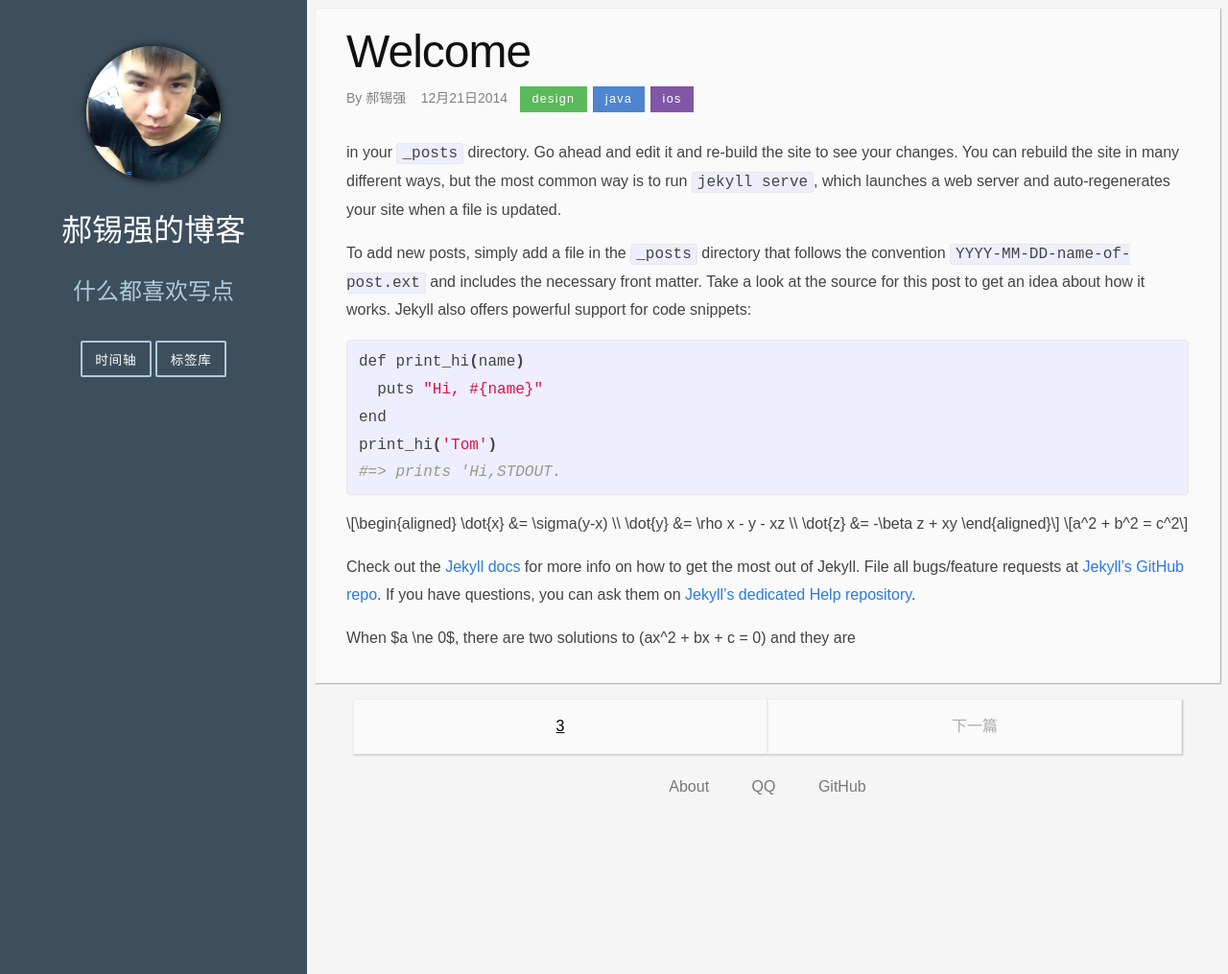
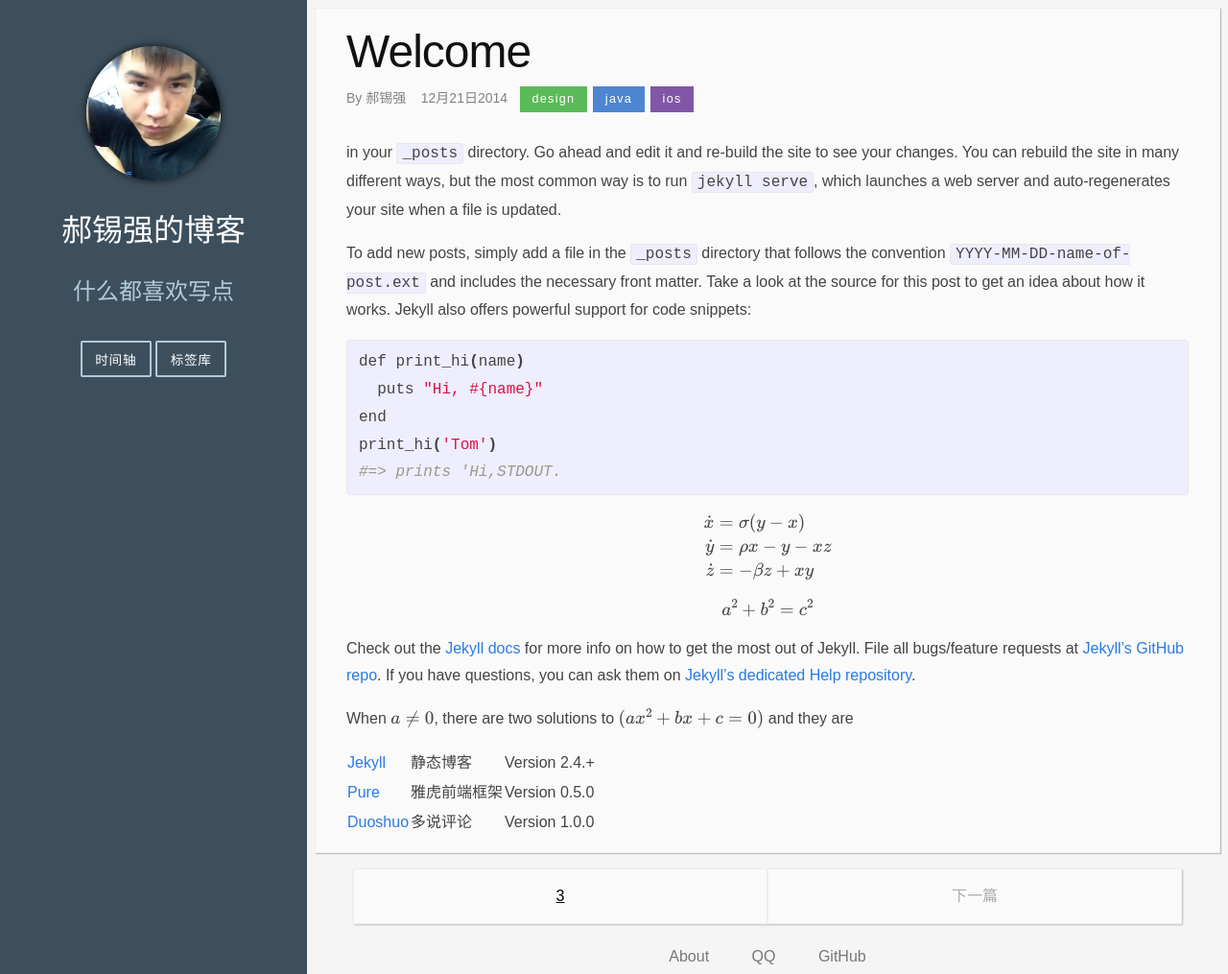
Before and after one commit to Haoxiqiang/haoxiqiang-template, a Jekyll site: the page built from hxq-template/_posts/2014-12-21-welcome.markdown, in a window 1280 px wide and 1015 px high. Shown: the whole window at 96% size. Built offline with Jekyll 4.4.1, drawn with Linux system fonts in a browser that asks for light colours; formulas are drawn with MathJax 3.

Commit message:
1.update

```diff
--- a/hxq-template/CNAME
+++ b/hxq-template/CNAME
@@ -1 +1 @@
-haoxiqiang.info
+www.haoxiqiang.info
--- /dev/null
+++ b/hxq-template/_includes/letex.html
@@ -0,0 +1,6 @@
+<script type="text/javascript"
+  src="http://cdn.mathjax.org/mathjax/latest/MathJax.js?config=TeX-AMS-MML_HTMLorMML">
+</script>
+<script type="text/x-mathjax-config">
+  MathJax.Hub.Config({tex2jax: {inlineMath: [['$','$'], ['\\(','\\)']]}});
+</script>
--- a/hxq-template/_layouts/post.html
+++ b/hxq-template/_layouts/post.html
@@ -48,13 +48,9 @@ comments: true
         {% endif %}
     </div>
 
+    {% if page.letex  %}
+      {% include letex.html %}
+    {% endif %}
+
     {% include footer.html %}
 </div>
-{% if page.letex  %}
-    <script type="text/javascript"
-      src="http://cdn.mathjax.org/mathjax/latest/MathJax.js?config=TeX-AMS-MML_HTMLorMML">
-    </script>
-    <script type="text/x-mathjax-config">
-      MathJax.Hub.Config({tex2jax: {inlineMath: [['$','$'], ['\\(','\\)']]}});
-    </script>
-{% endif %}
--- a/hxq-template/_posts/2014-12-21-welcome.markdown
+++ b/hxq-template/_posts/2014-12-21-welcome.markdown
@@ -38,4 +39,9 @@ Check out the [Jekyll docs][jekyll] for more info on how to get the most out of
 
 
 
-When $a \ne 0$, there are two solutions to \(ax^2 + bx + c = 0\) and they are
+When $a \ne 0$, there are two solutions to $ \(ax^2 + bx + c = 0\) $ and they are
+
+
+|[Jekyll](http://jekyllrb.com/)  |静态博客| Version 2.4.+|
+|[Pure](http://purecss.io/)     | 雅虎前端框架|Version 0.5.0|
+|[Duoshuo](http://duoshuo.com/)|多说评论|Version 1.0.0|
```
Also changed, not shown: other parts of hxq-template/_posts/2014-12-21-welcome.markdown (+1 -0 lines), hxq-template/_includes/comments-duoshuo.html (+2 -34 lines), hxq-template/about.md (added, +11 -0 lines), 1 other file.
